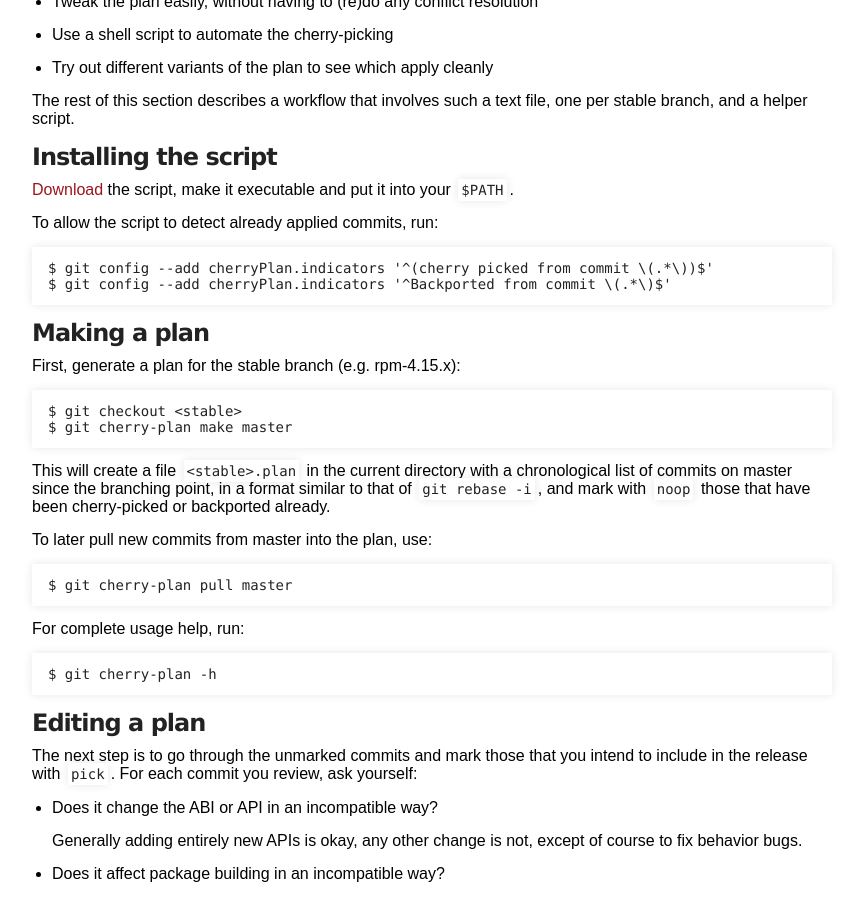
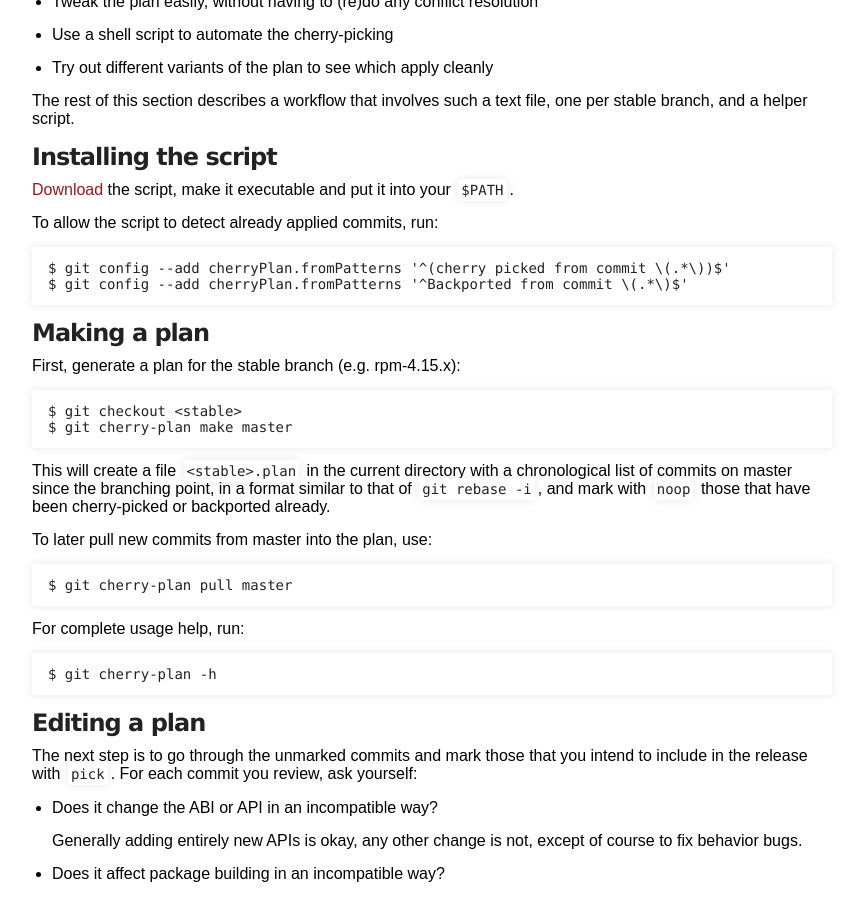
Before and after one commit to rpm-software-management/rpm-web, a Jekyll site: the page built from devel_doc/release_maintaince.md, in a window 1280 px wide and 900 px high, scrolled down 869 px. Shown: the whole window, without its empty margins (218-1059 px from the left). Built offline with Jekyll 4.4.1, drawn with Linux system fonts in a browser that asks for light colours.

Commit message:
Fix forgotten config name change

````diff
--- a/devel_doc/release_maintaince.md
+++ b/devel_doc/release_maintaince.md
@@ -55,8 +55,8 @@ one per stable branch, and a helper script.
 To allow the script to detect already applied commits, run:
 
 ```
-$ git config --add cherryPlan.indicators '^(cherry picked from commit \(.*\))$'
-$ git config --add cherryPlan.indicators '^Backported from commit \(.*\)$'
+$ git config --add cherryPlan.fromPatterns '^(cherry picked from commit \(.*\))$'
+$ git config --add cherryPlan.fromPatterns '^Backported from commit \(.*\)$'
 ```
 
 ### Making a plan
````
